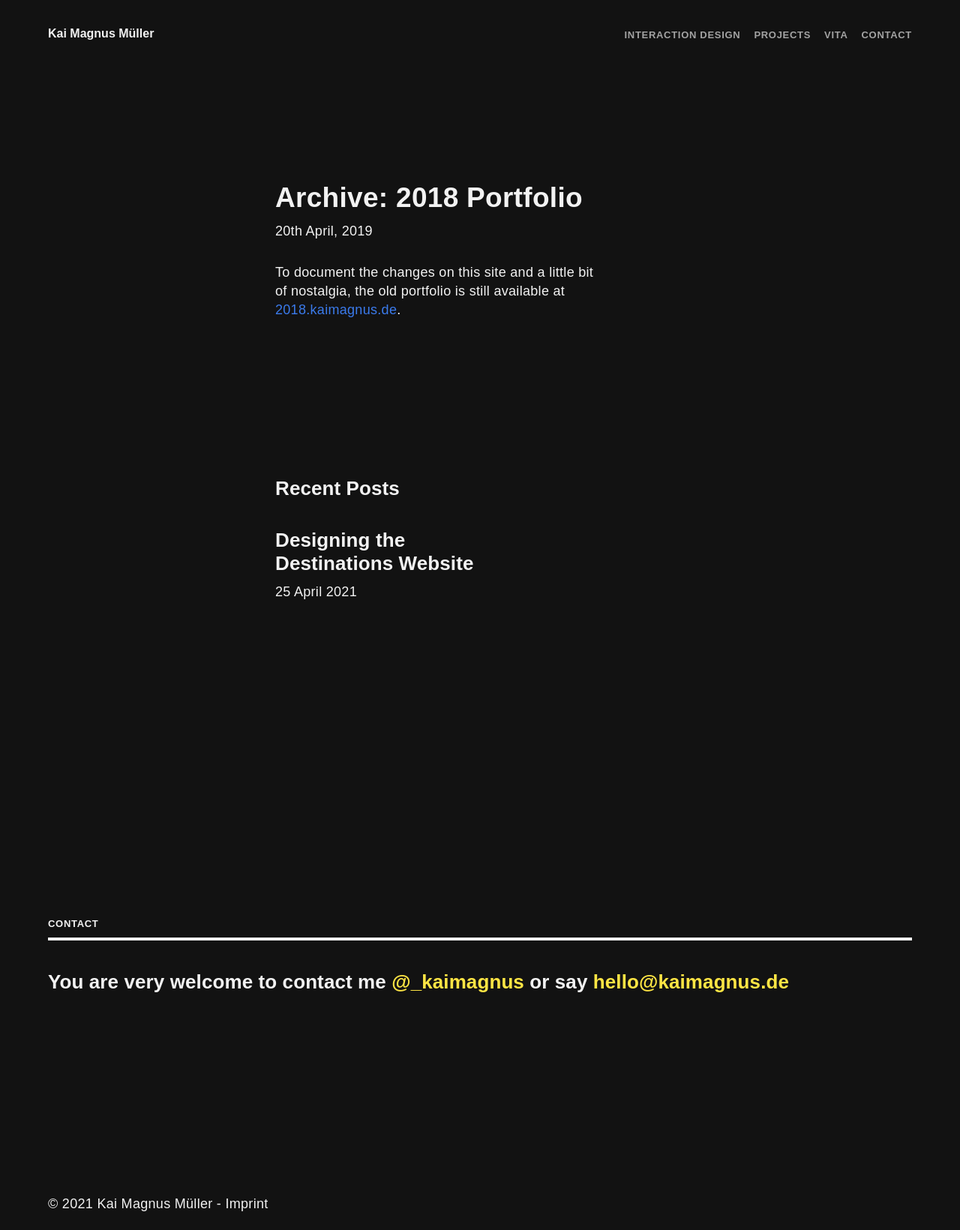
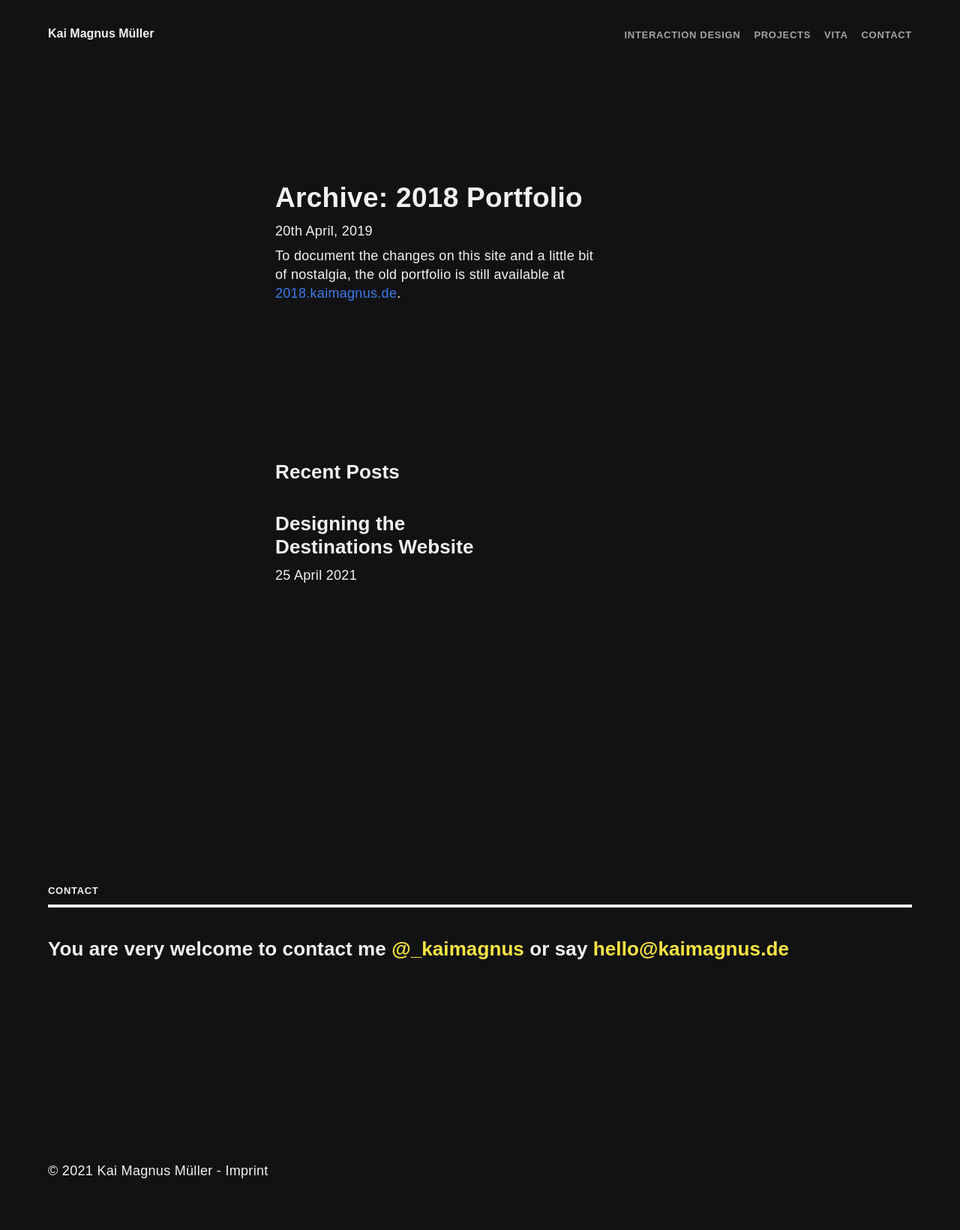
Before and after one commit to KaiMagnusMueller/kaimagnus.de, a Jekyll site: the page built from _posts/2019-04-20-oldwebsite.md, in a window 1280 px wide. Shown: the whole page at 75% size. Built offline with Jekyll 4.4.1, drawn with Linux system fonts in a browser that asks for light colours; nearby versions of some CDN libraries; some web fonts are replaced; library files that are not in the unit come from our copies; after the commit the page ends 1596 px from its top, so only the background shows below that.

Commit message:
small accessibility fixes

```diff
--- a/_includes/navigation.html
+++ b/_includes/navigation.html
@@ -1,5 +1,5 @@
 <nav class="navigation grid-4">
-    <ul class="nav" id="nav">
+    <div class="nav" id="nav">
         <div class="nav-title">
             <a class="current" href="/">Kai Magnus Müller</a>
 
@@ -13,5 +13,5 @@
             <a href="{{ item.link }}" {% if page.url== item.link %}class="current"{% endif %}>{{ item.name }}</a>
             {% endfor %}
         </div>
-    </ul>
+    </div>
 </nav>
--- a/_layouts/default.html
+++ b/_layouts/default.html
@@ -64,6 +64,8 @@
             font-display: swap;
             src: url('/assets/fonts/webFonts/SofiaProRegular/font.woff2') format('woff2'), url('/assets/fonts/webFonts/SofiaProRegular/font.woff') format('woff');
         }
+
+
     </style>
 
     <link rel="stylesheet" href="/assets/css/main.css">
--- a/_scss/_article.scss
+++ b/_scss/_article.scss
@@ -28,6 +28,9 @@
     margin: 60px 0 60px;
     width: revert;
   }
+  .article-date {
+    margin-bottom: 0;
+  }
 }
 
 .recent-articles {
--- a/index.html
+++ b/index.html
@@ -69,7 +69,7 @@
 <!--            <span></span>-->
 <!--            <span></span>-->
 <!--        </div>-->
-        <img class="saw-shape" src="assets/src/jigsaw.svg">
+        <img class="saw-shape" src="assets/src/jigsaw.svg" alt="View all articles">
     </a>
 </section>
 
@@ -197,7 +197,7 @@
             <!--            <span></span>-->
             <!--            <span></span>-->
             <!--        </div>-->
-            <img class="saw-shape" src="assets/src/jigsaw.svg">
+            <img class="saw-shape" src="assets/src/jigsaw.svg" alt="View all articles">
         </a>
     </div>
 
```
Also changed, not shown: other parts of index.html (+1 -0 lines).
